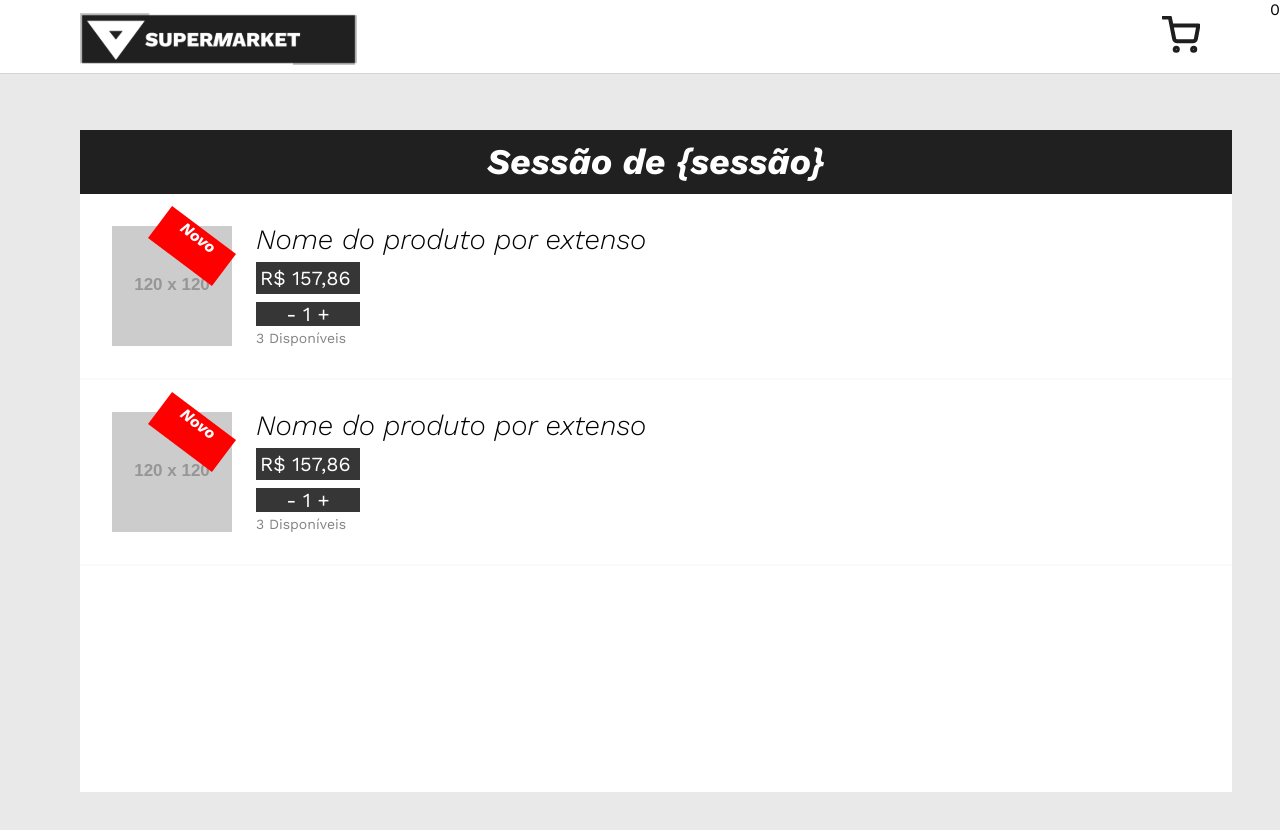
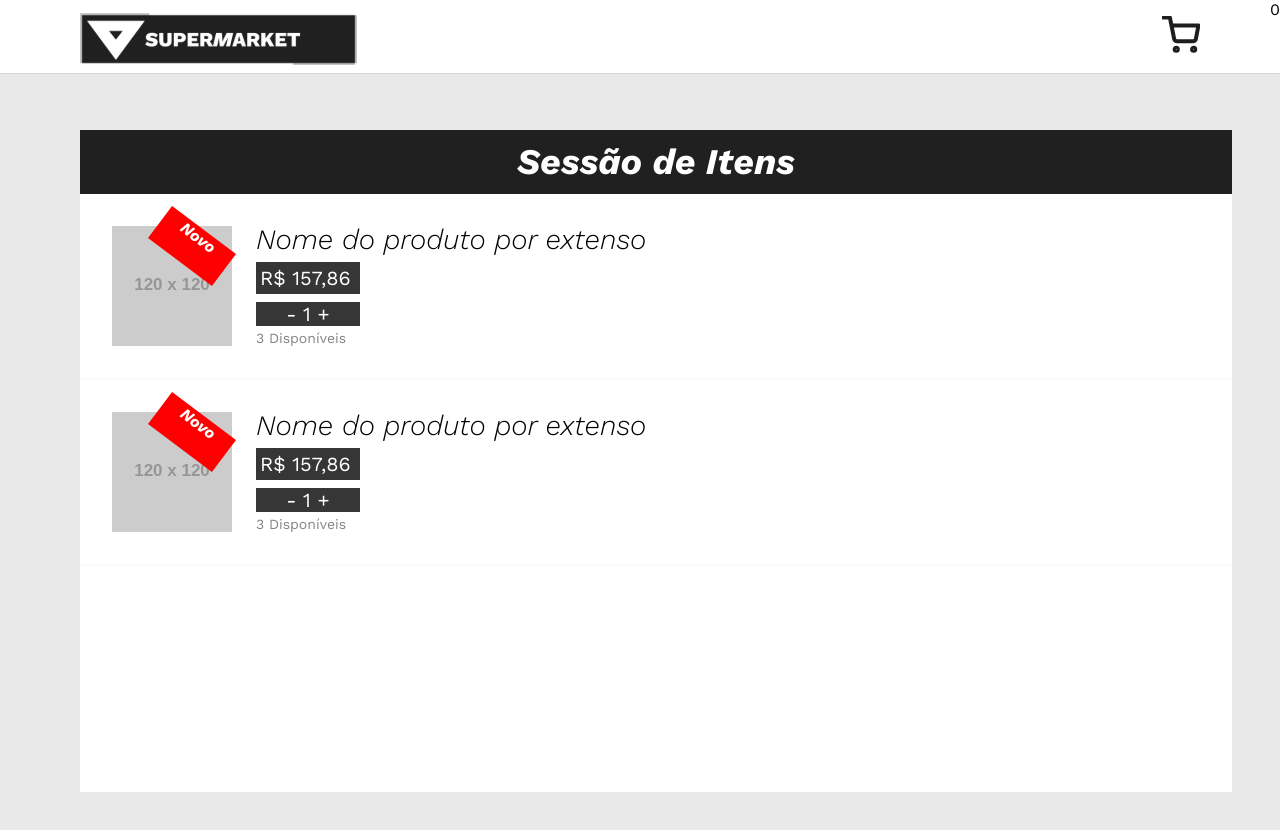
Before and after one commit to Heclypso/loja-virtual-vue, a Vue app: page / in a window 1280 px wide. Shown: the top 830 px of the page. Built offline with nearby package versions, Linux system fonts and the light colour scheme.

Commit message:
#5 chore: corrigido título do container

```diff
--- a/src/App.vue
+++ b/src/App.vue
@@ -6,7 +6,7 @@
 <template>
   <Navbar></Navbar>
   <div class="container">
-    <h1 class="container__title">Sessão de {sessão}</h1>
+    <h1 class="container__title">Sessão de Itens</h1>
     <Product></Product>
     <Product></Product>
   </div>
```
